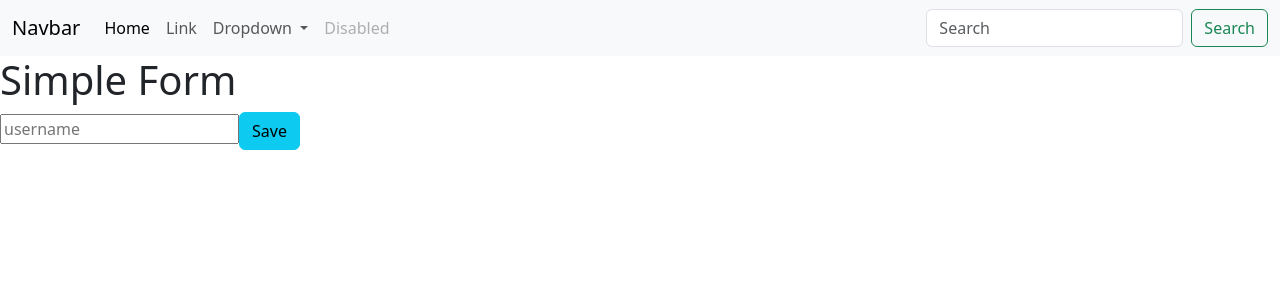
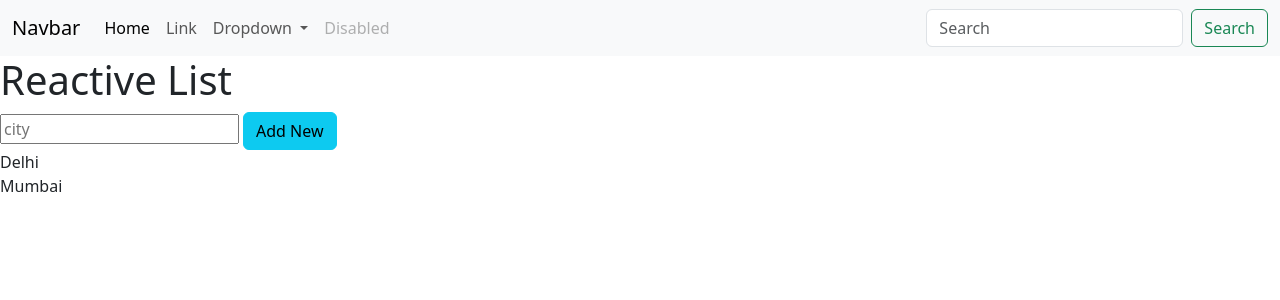
Before and after one commit to raniganj/myvueproject3, a Vue app: page / in a window 1280 px wide. Shown: the top 300 px of the page. Built offline with nearby package versions, Linux system fonts and the light colour scheme.

Commit message:
Reactive list

```diff
--- a/src/App.vue
+++ b/src/App.vue
@@ -1,9 +1,9 @@
 <script setup>
 import MyNavbar from './components/MyNavbar.vue'
-import MySimpleForm from './components/MySimpleForm.vue'
+import MyReactiveList from './components/MyReactiveList.vue'
 </script>
 
 <template>
   <MyNavbar />
-  <MySimpleForm />
+  <MyReactiveList />
 </template>
--- /dev/null
+++ b/src/components/MyReactiveList.vue
@@ -0,0 +1,21 @@
+<script setup>
+import { ref } from 'vue'
+
+let city = ref('')
+let cityList = ref(['Delhi', 'Mumbai'])
+
+let addNew = () => {
+  if (!city.value) return
+  cityList.value.unshift(city.value)
+  city.value = ''
+}
+</script>
+
+<template>
+  <h1>Reactive List</h1>
+
+  <input type="text" placeholder="city" v-model="city" />
+  <button class="btn btn-info ms-1" @click="addNew()">Add New</button>
+
+  <div v-for="item in cityList" :key="item">{{ item }}</div>
+</template>
```
